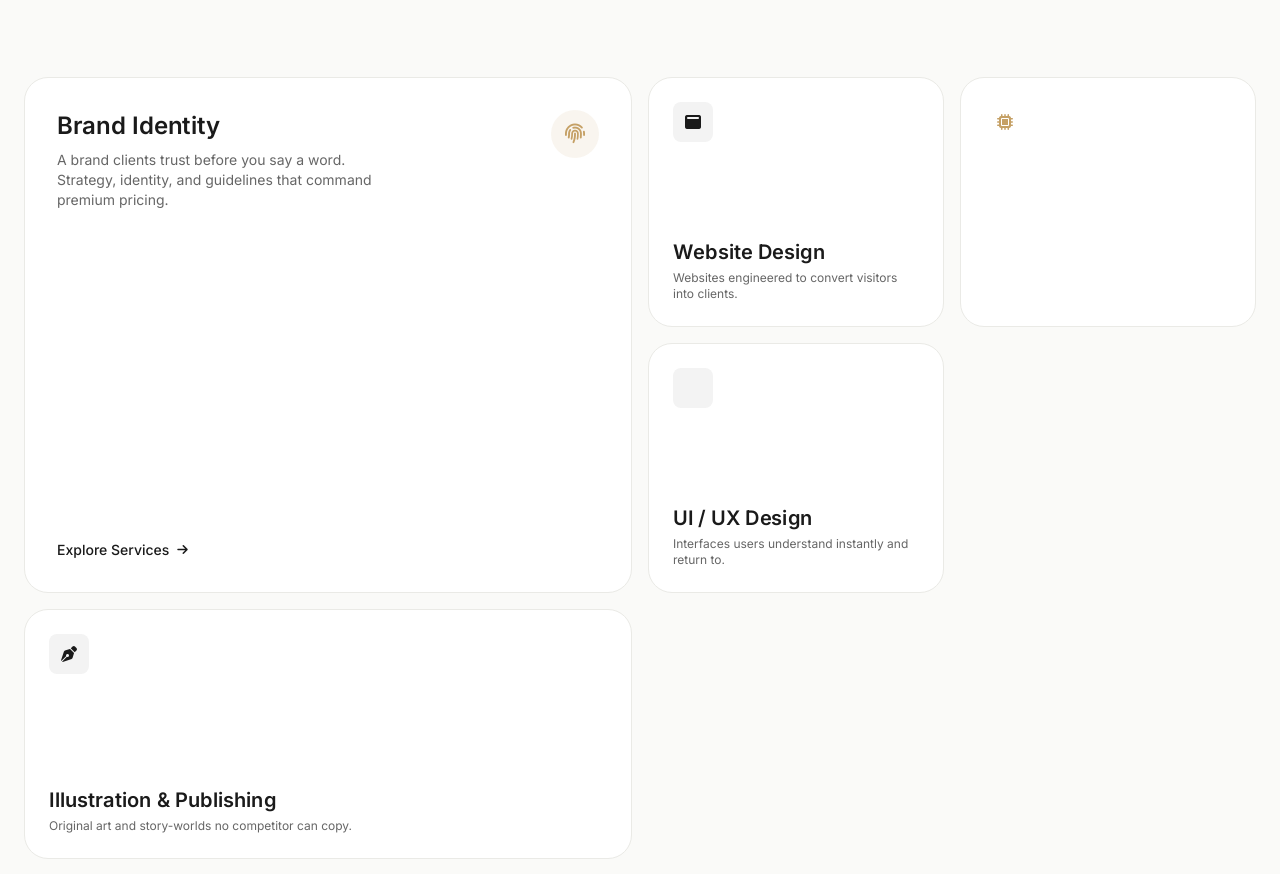
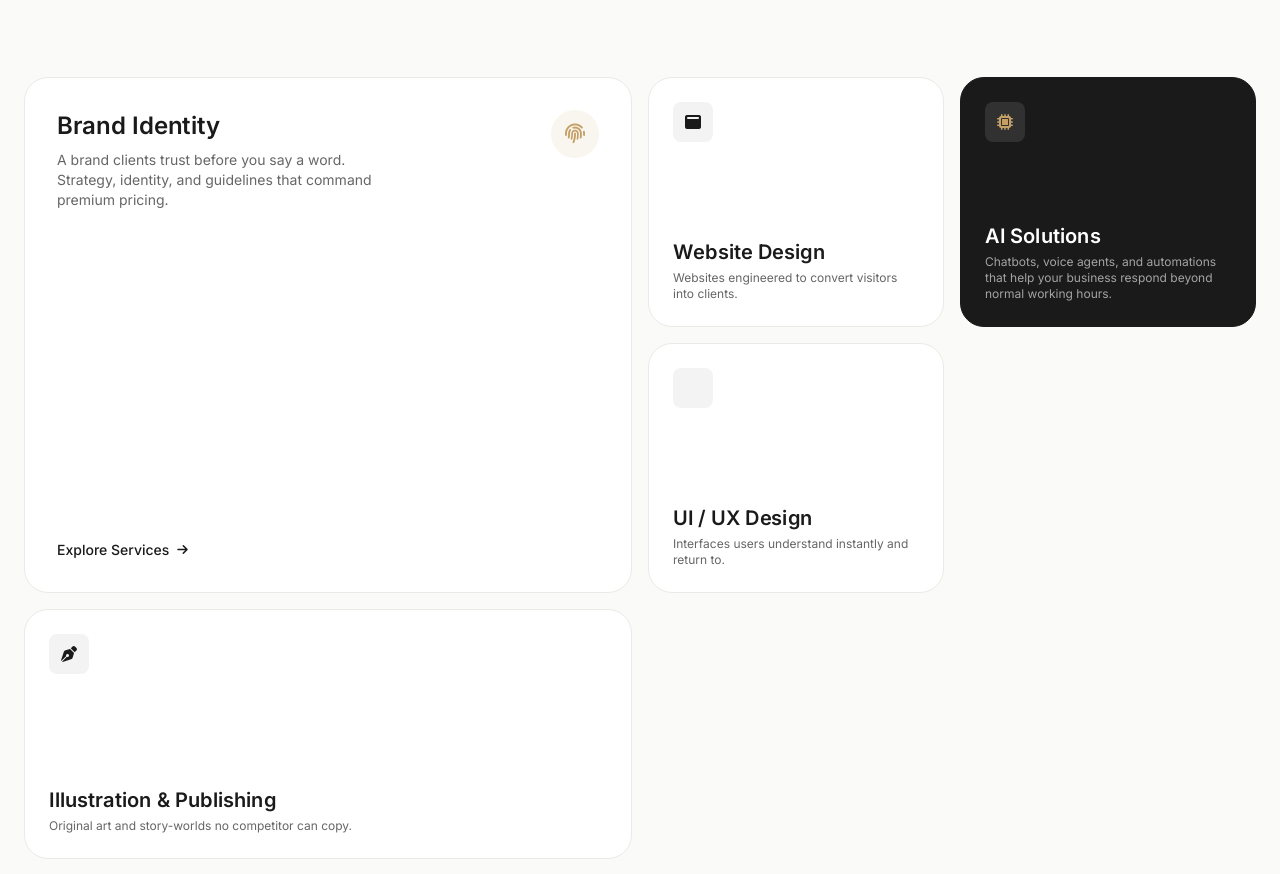
Before and after one commit to mybrandfather/MBFAgency, a plain HTML site: page index.html in a window 1280 px wide. Shown: the part 1456-2330 px from the top of the page. Drawn offline with nearby package versions, Linux system fonts and the light colour scheme; some icons are missing.

Commit message:
Fix AI solutions card contrast

```diff
--- a/index.html
+++ b/index.html
@@ -170,7 +170,7 @@
                         <div class="bento-icon w-10 h-10 flex items-center justify-center bg-[#1A1A1A]/5 rounded-lg text-[#1A1A1A]"><i class="fas fa-window-maximize"></i></div>
                         <div><h3 class="text-xl font-semibold mb-1 magnetic-text">Website Design</h3><p class="text-[#666] text-xs">Websites engineered to convert visitors into clients.</p></div>
                     </div>
-                    <div class="bento-card bg-[#1A1A1A] text-white p-6 flex flex-col justify-between reveal visible" style="transition-delay: 0.1s;">
+                    <div class="bento-card bento-card-dark p-6 flex flex-col justify-between reveal visible" style="transition-delay: 0.1s;">
                         <div class="bento-icon w-10 h-10 flex items-center justify-center bg-white/10 rounded-lg text-[#C5A065]"><i class="fas fa-microchip"></i></div>
                         <div>
                             <h3 class="text-xl font-semibold mb-1 magnetic-text" style="color: #ffffff;">AI Solutions</h3>
```
Also changed, not shown: assets/css/styles.css.
